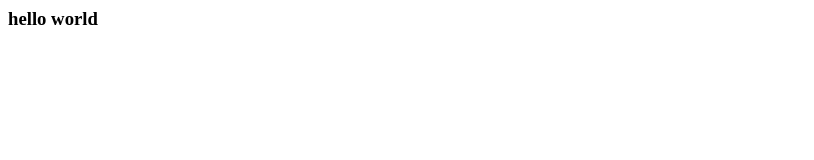
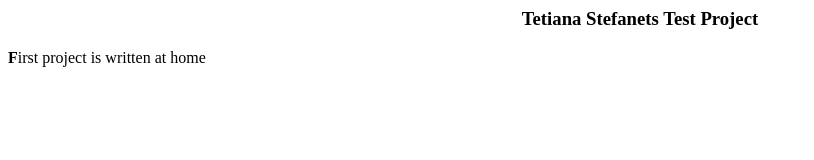
Before and after one commit to tetianastefanets/TestProject, a plain HTML site: page index.html in a window 1280 px wide. Shown: the whole page, without its empty margins (0-814 px from the left). Drawn offline with Linux system fonts and the light colour scheme.

Commit message:
add header

```diff
--- a/index.html
+++ b/index.html
@@ -1,5 +1,6 @@
 <html>
 <body>
-<h3>hello world</h3>
+<center><h3>Tetiana Stefanets Test Project</h3></center>
+<p><b>F</b>irst project is written at home</p>
 </body>
 </html>
```
